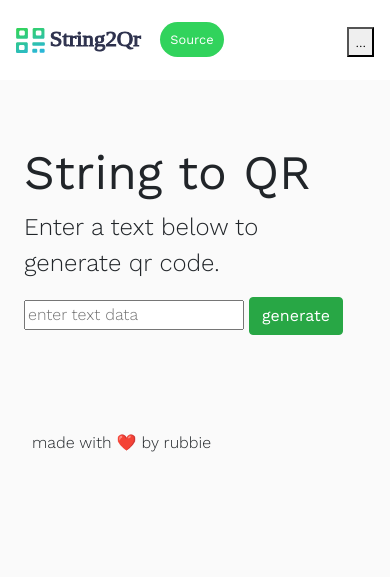
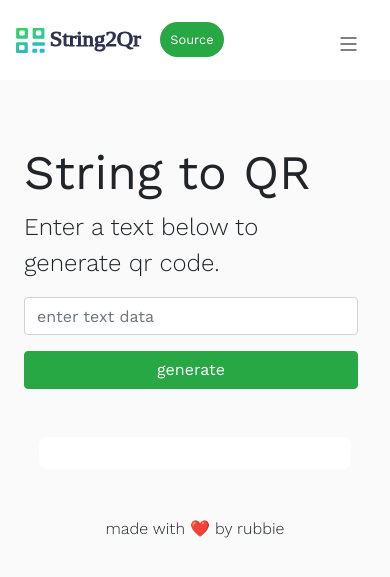
Before and after one commit to rubbieKelvin/qrcreator, a Django app: page / in a window 390 px wide. Shown: the top 577 px of the page. Run offline with Django 3.2, Linux system fonts and the light colour scheme; some libraries are stand-ins or nearby versions.

Commit message:
finished mobile ui

```diff
--- a/qrcreator/static/css/index.css
+++ b/qrcreator/static/css/index.css
@@ -50,6 +50,16 @@
 
 ._navlist_toggler{
     display: none;
+    outline: none;
+    color: #000;
+}
+
+.stroke-current{
+    stroke: currentColor;
+}
+
+._navlist_toggler:focus{
+    outline: 0;
 }
 
 ._nav_call_to_action{
@@ -64,8 +74,11 @@
 }
 
 ._nav_call_to_action:hover{
-    background-color: hsl(120, 55%, 45%) !important;
     color: white !important;
+}
+
+._nav_call_to_action:focus{
+    outline: none;
 }
 
 ._hero{
@@ -97,13 +110,18 @@
     align-items: center;
 }
 
-._side-left > img{
+#qr_img{
     padding: 1em;
     border-radius: 5px;
     background-color: #fff;
     width: 20em;
     height: 20em;
-    border: 0px solid !important;
+    border: 0px solid transparent !important;
+    outline: none;
+}
+
+._side-right{
+    justify-content: center;
 }
 
 .attribution{
@@ -149,7 +167,7 @@
     }
 
 
-    ._side-left > img{
+    #qr_img{
         padding: 1em;
         border-radius: 5px;
         background-color: #fff;
@@ -186,13 +204,18 @@
         margin-bottom: 3em;
     }
 
+    ._side-right{
+        width: 100%;
+    }
+
     .attribution{
         position: initial;
         margin-top: 2em;
         border-radius: 0px;
         box-shadow: 0px 0px 0px #000;
         background-color: transparent;
-        margin-left: 1em;
+        width: 100%;
+        text-align: center;
     }
 
     ._side-left > h3{
@@ -204,14 +227,15 @@
         font-size: 1.5em;
     }
 
-
-    ._side-left > img{
+    #qr_img{
         padding: 1em;
-        border-radius: 5px;
+        border-radius: 8px;
         background-color: #fff;
         width: 80%;
         height: 80%;
         border: 0px solid !important;
+        justify-self: center;
+        align-self: center;
     }
 
 }
@@ -245,4 +269,9 @@
         display: initial;
         float: right;
     }
+
+    #gen_btn{
+        width: 100%;
+        margin-top: 1em;
+    }
 }
--- a/qrcreator/templates/index.html
+++ b/qrcreator/templates/index.html
@@ -20,8 +20,13 @@
         <nav class="_navbar">
             <a href="/" class="_navbar_brand">
                 <img src="{% static 'img/logo.svg' %}" width="139" height="25" />
-                <button class="_navlist_toggler">
-                    ...
+
+                <button class="_navlist_toggler navbar-toggler" type="button">
+                    <svg height="25px" width="25px" xmlns="http://www.w3.org/2000/svg">
+                        <line class="stroke-current" x1="5" x2="20" y1="6" y2="6" stroke-width="1" stroke-linecap="square" />
+                        <line class="stroke-current" x1="5" x2="20" y1="12" y2="12" stroke-width="1" stroke-linecap="square" />
+                        <line class="stroke-current" x1="5" x2="20" y1="18" y2="18" stroke-width="1" stroke-linecap="square" />
+                    </svg>
                 </button>
             </a>
 
@@ -31,7 +36,7 @@
                 <li><a class="_nav_link" href="https://www.linkedin.com/in/rubbie-kelvin-831400176">LinkedIn</a></li>
             </ul>
 
-            <a href="https://github.com/rubbiekelvin/qrcreator" class="_nav_call_to_action">
+            <a href="https://github.com/rubbiekelvin/qrcreator" class="_nav_call_to_action bg-success">
                 Source
             </a>
 
@@ -44,7 +49,7 @@
                     Enter a text below to generate qr code.
                 </p>
 
-                <input id="qr_data" type="text" placeholder="enter text data" />
+                <input id="qr_data" type="text" class="form-control" placeholder="enter text data"/>
                 <button id="gen_btn" type="button" class="btn btn-success">generate</button>
 
             </div>
```
Also changed, not shown: qrcreator/qrgen.py (+1 -1 lines).
